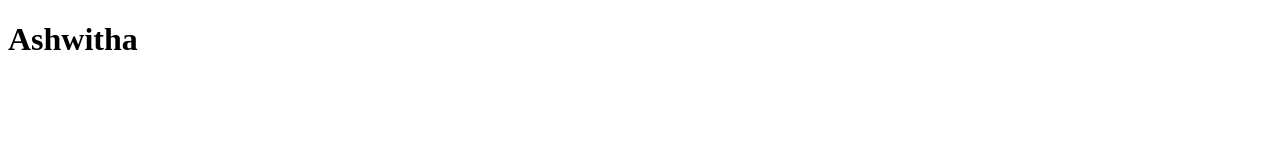
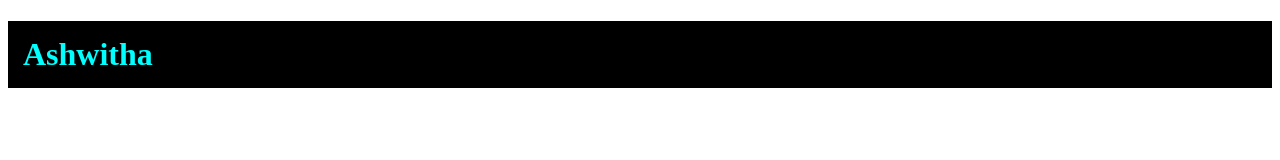
Before and after one commit to KomirishettyAshwitha14/DAY1, a plain HTML site: page index.html in a window 1280 px wide. Drawn offline with Linux system fonts and the light colour scheme.

Commit message:
style changes

```diff
--- a/index.html
+++ b/index.html
@@ -4,6 +4,13 @@
     <meta charset="UTF-8">
     <meta name="viewport" content="width=device-width, initial-scale=1.0">
     <title>Home</title>
+    <style>
+        h1{
+            color: aqua;
+            padding: 15px;
+            background-color: black;
+        }
+    </style>
 </head>
 <body>
     <h1>Ashwitha</h1>
```
